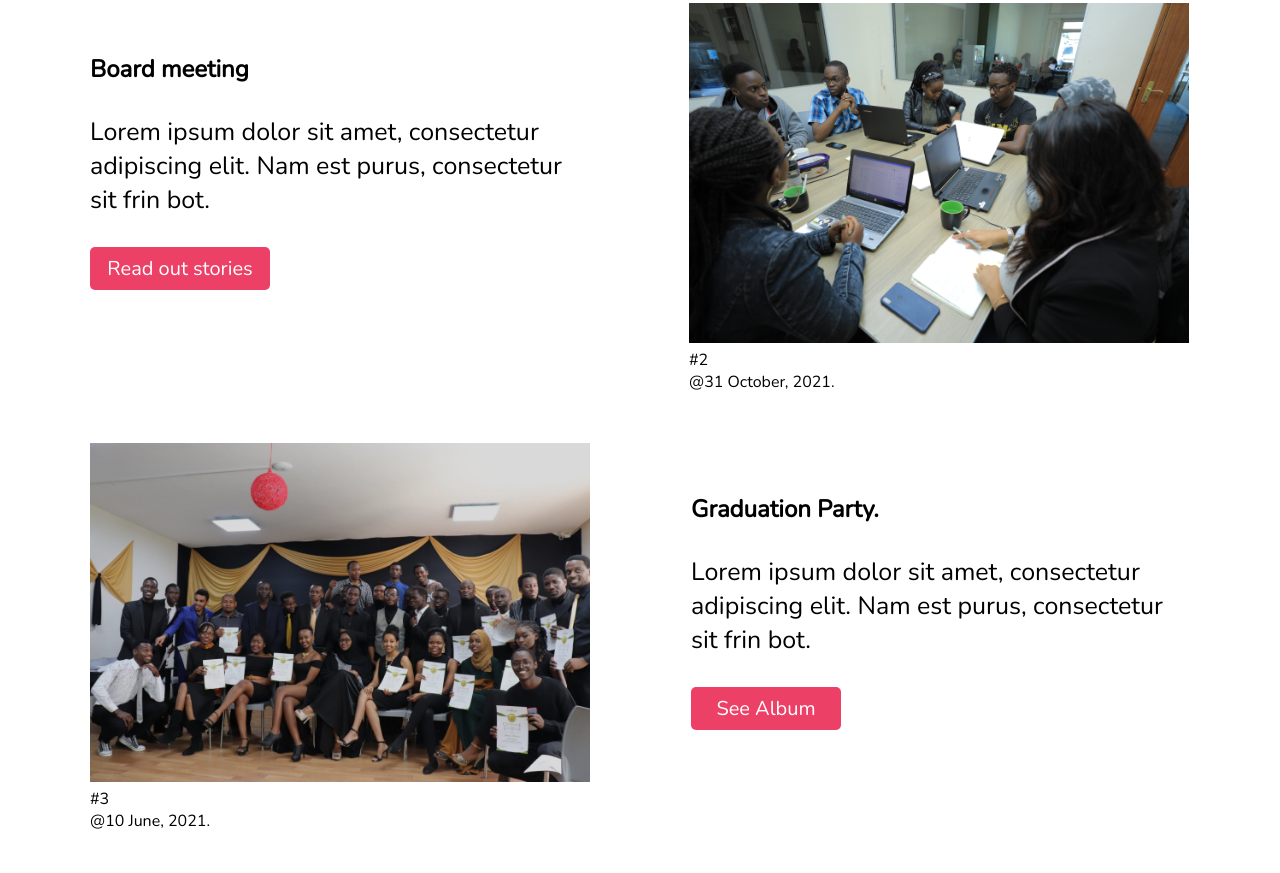
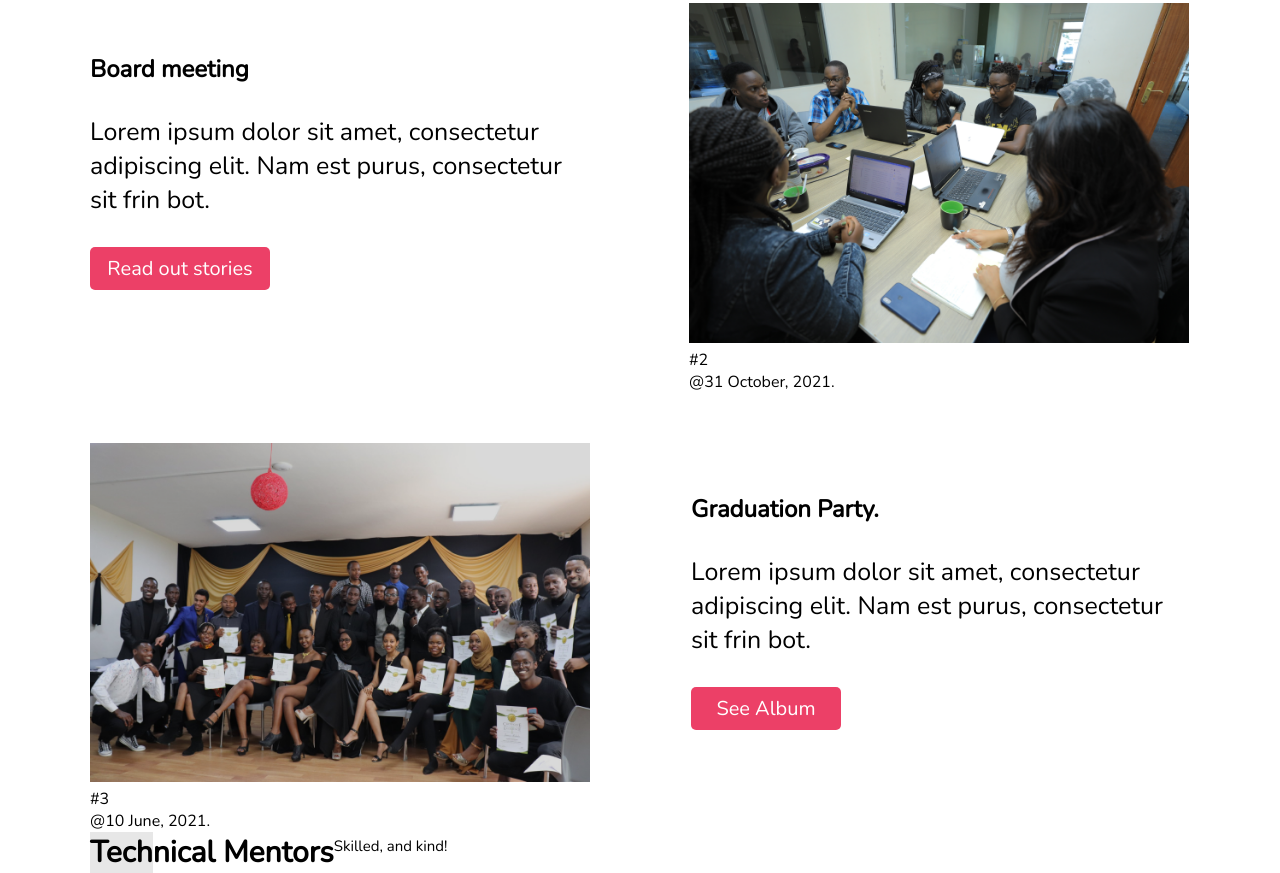
Before and after one commit to nejidevelops/Moringa-School_Landing_Page, a plain HTML site: page index.html in a window 1280 px wide. Shown: the part 1030-1903 px from the top of the page. Before the commit the page ends 1862 px from the top, so only its background shows below. Drawn offline with nearby package versions, Linux system fonts and the light colour scheme.

Commit message:
worked on the background colors for stories and technical mentors names and settled for that color since I don't have the exact color code for the original project from the school but ideally i got the idea on how to do it

```diff
--- a/assets/css/style.css
+++ b/assets/css/style.css
@@ -141,11 +141,11 @@ section{
     font-weight: 800;
     font-size: 30px;
 }
-/* I have to revisit the bg color */
+
 .orientation h2 #stories{
     font-weight: 800;
     font-size: 30px;
-    background-color:rgb(245, 245, 245);
+    background-color:rgb(231, 231, 231);
 }
 
 .orientation h2 sub{
@@ -318,3 +318,21 @@ section{
 .graduation .gradua .conten-story #see-albu{
     color: white;
 }
+
+.techmentor h2{
+    font-weight: 800;
+    font-size: 30px;
+}
+/* I have to revisit the bg color */
+.techmentor h2 #span-story{
+    font-weight: 800;
+    font-size: 30px;
+    background-color:rgb(231, 231, 231);
+}
+
+.techmentor h2 span{
+    font-weight: 800
+}
+.techmentor h2 sup{
+    font-size: 15px;
+}
--- a/index.html
+++ b/index.html
@@ -82,5 +82,9 @@
                 </div>
             </section>
 
+            <section class="techmentor">
+                <h2 class="hd-stories"><span id="span-story">Tech</span>nical Mentors<sup>Skilled, and kind!</sup></h2>
+            </section>
+
 </body>
 </html>
```
